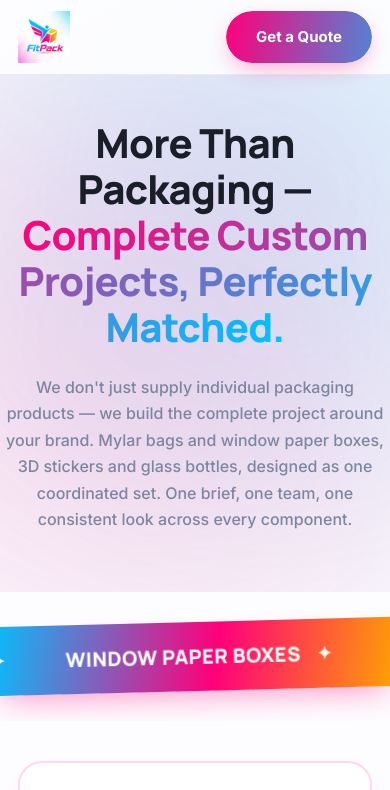
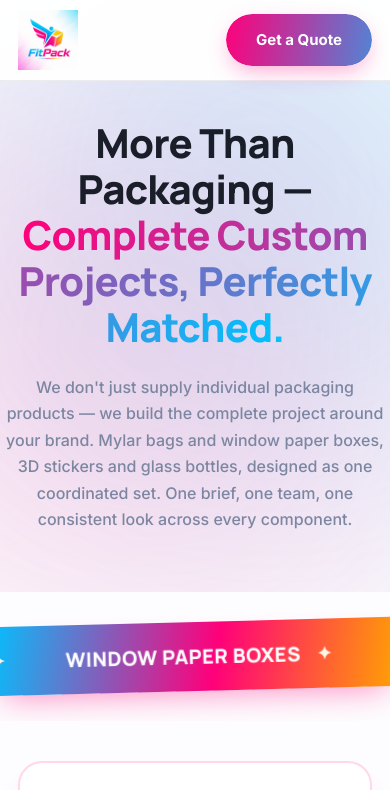
Before and after one commit to 1143681013-ai/fitpac-web, a plain HTML site: page index.html in a window 390 px wide. Shown: the top 790 px of the page. Drawn offline with Linux system fonts and the light colour scheme.

Commit message:
Add files via upload

```diff
--- a/index.html
+++ b/index.html
@@ -53,24 +53,25 @@
       -webkit-text-fill-color: transparent; color: transparent;
     }
 
-    /* ============ 导航栏 ============ */
+    /* ============ 导航栏 (高度增加，Logo放大) ============ */
     header {
       position: fixed; top: 0; left: 0; right: 0; z-index: 1000;
-      background: rgba(255, 255, 255, 0.85); backdrop-filter: blur(20px); -webkit-backdrop-filter: blur(20px);
+      background: rgba(255, 255, 255, 0.95); backdrop-filter: blur(20px); -webkit-backdrop-filter: blur(20px);
       border-bottom: 1px solid var(--line);
     }
-    .nav { display: flex; justify-content: space-between; align-items: center; height: 86px; gap: 24px; }
-    .logo { display: flex; align-items: center; cursor: pointer; padding: 5px 0; }
+    .nav { display: flex; justify-content: space-between; align-items: center; height: 96px; gap: 24px; }
+    .logo { display: flex; align-items: center; cursor: pointer; }
 
-    /* 🌟 放大并处理了白底 */
+    /* 🌟 Logo 适配核心 */
     .logo-img {
-      height: 72px;
+      height: 80px; /* 极大的 Logo 尺寸 */
       width: auto;
       object-fit: contain;
-      mix-blend-mode: multiply;
-      transform: scale(1.1);
-      transform-origin: left center;
+      mix-blend-mode: multiply; /* 去除图片自带的白色方块底 */
+      transition: transform 0.3s ease;
     }
+    .logo:hover .logo-img { transform: scale(1.05); }
+
     .logo-fallback {
       font-family: 'Manrope', sans-serif; font-size: 28px; font-weight: 800; font-style: italic;
       background: var(--grad); -webkit-background-clip: text; background-clip: text; -webkit-text-fill-color: transparent;
@@ -117,7 +118,7 @@
     @keyframes fadeIn { from { opacity: 0; transform: translateY(10px); } to { opacity: 1; transform: translateY(0); } }
 
     /* ============ 首页 ============ */
-    .hero { padding: 170px 0 80px; text-align: center; position: relative; overflow: hidden; }
+    .hero { padding: 180px 0 80px; text-align: center; position: relative; overflow: hidden; }
     .hero::before { content: ''; position: absolute; top: -10%; left: 5%; width: 500px; height: 500px; background: var(--blue); filter: blur(150px); opacity: 0.25; z-index: -1; border-radius: 50%; }
     .hero::after { content: ''; position: absolute; top: 20%; right: 5%; width: 450px; height: 450px; background: var(--pink); filter: blur(150px); opacity: 0.25; z-index: -1; border-radius: 50%; }
     .hero h1 { font-size: clamp(40px, 5vw, 68px); margin-bottom: 24px; }
@@ -185,7 +186,7 @@
     .promo-banner-overlay p { font-size: 18px; margin-bottom: 24px; opacity: 0.95; font-weight: 500; }
 
     /* ============ 促销分类集合页 ============ */
-    .promo-page { padding: 140px 0 80px; background: var(--bg); min-height: 100vh; }
+    .promo-page { padding: 150px 0 80px; background: var(--bg); min-height: 100vh; }
     .promo-grid { display: grid; grid-template-columns: repeat(3, 1fr); gap: 30px; }
     .deal-card { display: flex; flex-direction: column; background: #fff; border-radius: 20px; overflow: hidden; border: 1px solid rgba(255, 0, 122, 0.12); transition: var(--transition); cursor: pointer; }
     .deal-card:hover { transform: translateY(-8px); border-color: rgba(255, 0, 122, 0.4); box-shadow: 0 25px 45px -20px rgba(255, 0, 122, 0.35); }
@@ -199,7 +200,7 @@
     .deal-card:hover .btn-explore { background: var(--promo); color: #fff; }
 
     /* ============ 产品详情页 ============ */
-    .product-page { padding: 120px 0 80px; background: var(--bg); min-height: 100vh; }
+    .product-page { padding: 150px 0 80px; background: var(--bg); min-height: 100vh; }
 
     .lookbook-hero { position: relative; border-radius: 24px; overflow: hidden; height: 60vh; min-height: 400px; margin-bottom: 60px; box-shadow: 0 25px 50px -12px rgba(0, 0, 0, 0.15); }
     .lookbook-hero img { width: 100%; height: 100%; object-fit: cover; }
@@ -257,8 +258,9 @@
     footer { background: var(--dark); color: rgba(255, 255, 255, 0.6); padding: 80px 0 30px; border-top: 4px solid transparent; border-image: var(--grad-full) 1; }
     .footer-grid { display: grid; grid-template-columns: 2fr 1fr 1fr; gap: 48px; margin-bottom: 60px; }
 
-    /* 底部 Logo 也适当放大 */
-    .footer-logo { height: 60px; width: auto; margin-bottom: 24px; background: #fff; padding: 8px 14px; border-radius: 10px; }
+    /* 底部 Logo */
+    .footer-logo { height: 65px; width: auto; margin-bottom: 24px; background: #fff; padding: 10px 16px; border-radius: 12px; }
+
     .footer-company { font-size: 18px; font-weight: 700; color: #fff; margin-bottom: 10px; }
     .footer-desc { font-size: 14.5px; max-width: 320px; color: rgba(255, 255, 255, 0.5); }
     .footer-col h4 { color: #fff; font-size: 17px; margin-bottom: 22px; }
@@ -285,13 +287,14 @@
 
     @media (max-width: 820px) {
       .nav-links { display: none; }
-      .hero { padding-top: 120px; }
+      .hero { padding-top: 130px; }
     }
 
     @media (max-width: 600px) {
       .container { padding: 0 18px; }
-      .nav { height: 74px; }
-      .logo-img { height: 52px; transform: scale(1); }
+      .nav { height: 80px; }
+      .logo-img { height: 60px; }
+
       .hero { padding: 120px 0 60px; }
       .set-card { padding: 30px 20px; gap: 30px; }
       .footer-grid { grid-template-columns: 1fr; text-align: center; gap: 40px; }
@@ -314,7 +317,6 @@
   <header>
     <div class="container nav">
       <div class="logo" onclick="switchView('home-view')" aria-label="FitPack Home">
-        <!-- 请确保 src 里的路径是 images/logo.png -->
         <img src="images/logo.png" alt="FitPack Logo" class="logo-img" onerror="this.outerHTML='&lt;span class=&quot;logo-fallback&quot;&gt;FitPack&lt;/span&gt;'" />
       </div>
 
@@ -523,7 +525,7 @@
         </div>
 
         <div class="product-gallery-grid">
-          <!-- 全部统一为 .png 格式，请确保本地图片也是 png -->
+          <!-- 全部统一为 .png 格式 -->
           <div class="img-box"><img src="images/bags-01.png" alt="Design 01" onerror="this.src='https://via.placeholder.com/600x450?text=missing+bags-01.png'" /></div>
           <div class="img-box"><img src="images/bags-02.png" alt="Design 02" onerror="this.src='https://via.placeholder.com/600x450?text=missing+bags-02.png'" /></div>
           <div class="img-box"><img src="images/bags-03.png" alt="Design 03" onerror="this.src='https://via.placeholder.com/600x450?text=missing+bags-03.png'" /></div>
@@ -572,7 +574,7 @@
         </div>
 
         <div class="product-gallery-grid">
-          <!-- 全部统一为 .png 格式，请确保本地图片也是 png -->
+          <!-- 全部统一为 .png 格式 -->
           <div class="img-box"><img src="images/jars-01.png" alt="Design 01" onerror="this.src='https://via.placeholder.com/600x450?text=missing+jars-01.png'" /></div>
           <div class="img-box"><img src="images/jars-02.png" alt="Design 02" onerror="this.src='https://via.placeholder.com/600x450?text=missing+jars-02.png'" /></div>
           <div class="img-box"><img src="images/jars-03.png" alt="Design 03" onerror="this.src='https://via.placeholder.com/600x450?text=missing+jars-03.png'" /></div>
```
